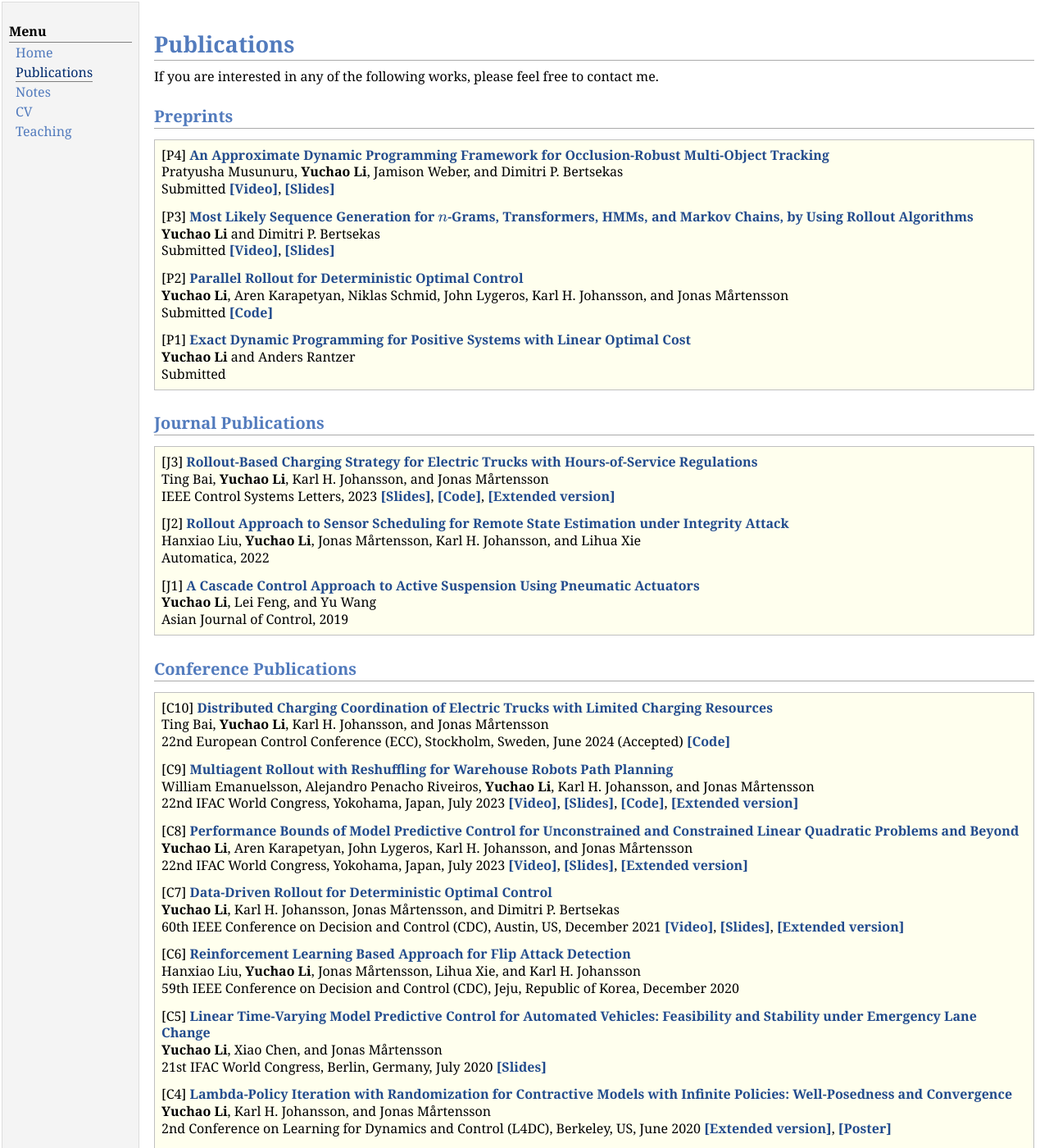
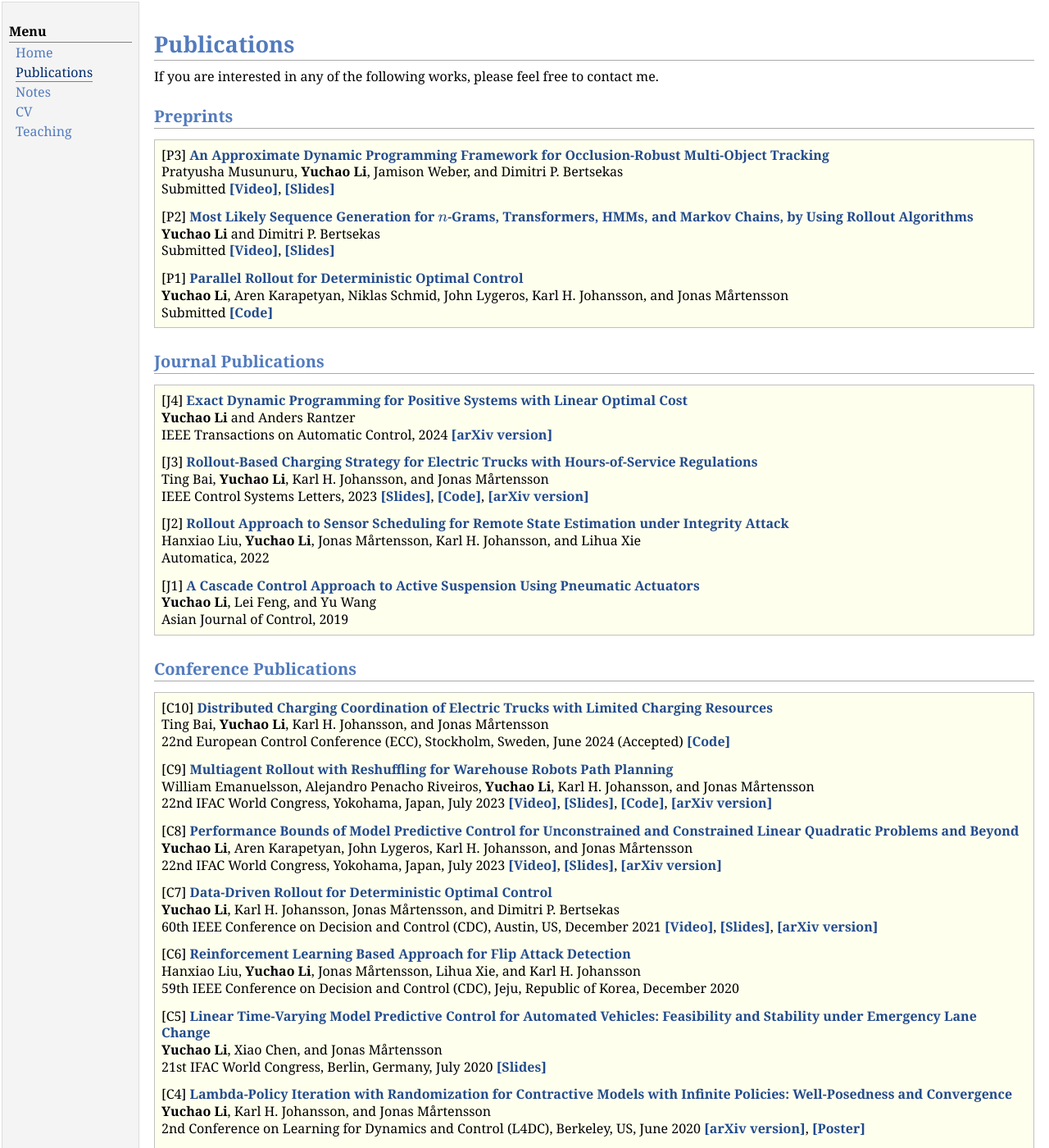
Before and after one commit to yuchaotaigu/yuchaotaigu.github.io, a Jekyll site: the page research.html, which Jekyll copies as it is, in a window 1280 px wide and 1400 px high. Shown: the whole window at 82% size. Built offline with Jekyll 4.4.1, drawn with Linux system fonts in a browser that asks for light colours; comment, search, counter and statistics services are not loaded.

Commit message:
DP positive systems

```diff
--- a/research.html
+++ b/research.html
@@ -45,26 +45,26 @@ If you are interested in any of the following works, please feel free to contact
 <h2>Preprints</h2>
 <div class="infoblock">
 <div class="blockcontent">
-<p>[P4] <a href="https://arxiv.org/abs/2405.15137"><b>An Approximate Dynamic Programming Framework for Occlusion-Robust Multi-Object Tracking</b></a> <br />
+<p>[P3] <a href="https://arxiv.org/abs/2405.15137"><b>An Approximate Dynamic Programming Framework for Occlusion-Robust Multi-Object Tracking</b></a> <br />
 Pratyusha Musunuru, <b>Yuchao Li</b>, Jamison Weber, and Dimitri P. Bertsekas<br />
  Submitted <a href="https://youtu.be/jjlytqtO7IE?si=eDe8RYtvsEnhV60O"><b>[Video]</b></a>, <a href="https://web.mit.edu/dimitrib/www/RLTopics_2024_Lect7.pdf"><b>[Slides]</b></a></p>
-<p>[P3] <a href="https://arxiv.org/abs/2403.15465"><b>Most Likely Sequence Generation for $n$-Grams, Transformers, HMMs, and Markov Chains, by Using Rollout Algorithms</b></a> <br />
+<p>[P2] <a href="https://arxiv.org/abs/2403.15465"><b>Most Likely Sequence Generation for $n$-Grams, Transformers, HMMs, and Markov Chains, by Using Rollout Algorithms</b></a> <br />
 <b>Yuchao Li</b> and Dimitri P. Bertsekas<br />
  Submitted <a href="https://youtu.be/nIkNKgf3Eiw?si=m9WBQn3eQmvuUD_T"><b>[Video]</b></a>, <a href="https://web.mit.edu/dimitrib/www/RLTopics_2024_Lect10.pdf"><b>[Slides]</b></a></p>
-<p>[P2] <a href="http://arxiv.org/abs/2309.14560"><b>Parallel Rollout for Deterministic Optimal Control</b></a> <br />
+<p>[P1] <a href="http://arxiv.org/abs/2309.14560"><b>Parallel Rollout for Deterministic Optimal Control</b></a> <br />
 <b>Yuchao Li</b>, Aren Karapetyan, Niklas Schmid, John Lygeros, Karl H. Johansson, and Jonas Mårtensson<br />
  Submitted <a href="https://github.com/akarapet/pr-mpc"><b>[Code]</b></a></p>
-<p>[P1] <a href="https://arxiv.org/abs/2306.02072"><b>Exact Dynamic Programming for Positive Systems with Linear Optimal Cost</b></a> <br />
-<b>Yuchao Li</b> and Anders Rantzer<br />
- Submitted</p>
   </div></div>
 
 <h2>Journal Publications</h2>
 <div class="infoblock">
 <div class="blockcontent">
+<p>[J4] <a href="https://arxiv.org/abs/2306.02072"><b>Exact Dynamic Programming for Positive Systems with Linear Optimal Cost</b></a> <br />
+<b>Yuchao Li</b> and Anders Rantzer<br />
+ IEEE Transactions on Automatic Control, 2024 <a href="https://arxiv.org/abs/2306.02072"><b>[arXiv version]</b></a></p>
 <p>[J3] <a href="https://ieeexplore.ieee.org/document/10147895"><b>Rollout-Based Charging Strategy for Electric Trucks with Hours-of-Service Regulations</b></a> <br />
 Ting Bai, <b>Yuchao Li</b>, Karl H. Johansson, and Jonas Mårtensson <br />
- IEEE Control Systems Letters, 2023 <a href="research/Slides_CDC_2023.pdf"><b>[Slides]</b></a>, <a href="https://yuchaotaigu.github.io/research/CDC23.ipynb"><b>[Code]</b></a>, <a href="https://arxiv.org/abs/2303.08895"><b>[Extended version]</b></a></p>
+ IEEE Control Systems Letters, 2023 <a href="research/Slides_CDC_2023.pdf"><b>[Slides]</b></a>, <a href="https://yuchaotaigu.github.io/research/CDC23.ipynb"><b>[Code]</b></a>, <a href="https://arxiv.org/abs/2303.08895"><b>[arXiv version]</b></a></p>
 <p>[J2] <a href="https://www.sciencedirect.com/science/article/abs/pii/S0005109822003314"><b>Rollout Approach to Sensor Scheduling for Remote State Estimation under Integrity Attack</b></a> <br />
 Hanxiao Liu, <b>Yuchao Li</b>, Jonas Mårtensson, Karl H. Johansson, and Lihua Xie <br />
  Automatica, 2022</p>
@@ -81,13 +81,13 @@ Ting Bai, <b>Yuchao Li</b>, Karl H. Johansson, and Jonas Mårtensson <br />
  22nd European Control Conference (ECC), Stockholm, Sweden, June 2024 (Accepted) <a href="https://github.com/kth-tingbai/Distributed-Charging-for-EVs"><b>[Code]</b></a></p>
 <p>[C9] <a href="https://www.sciencedirect.com/science/article/pii/S2405896323018384"><b>Multiagent Rollout with Reshuffling for Warehouse Robots Path Planning</b></a> <br />
 William Emanuelsson, Alejandro Penacho Riveiros, <b>Yuchao Li</b>, Karl H. Johansson, and Jonas Mårtensson <br />
-22nd IFAC World Congress, Yokohama, Japan, July 2023 <a href="https://youtu.be/bYTebne_4-Q?si=gRIbwghaCGXa-D4k"><b>[Video]</b></a>, <a href="research/IFAC_23_warehouse_slides.pdf"><b>[Slides]</b></a>, <a href="https://github.com/will-em/multi-agent-rollout"><b>[Code]</b></a>, <a href="https://arxiv.org/abs/2211.08201"><b>[Extended version]</b></a></p>
+22nd IFAC World Congress, Yokohama, Japan, July 2023 <a href="https://youtu.be/bYTebne_4-Q?si=gRIbwghaCGXa-D4k"><b>[Video]</b></a>, <a href="research/IFAC_23_warehouse_slides.pdf"><b>[Slides]</b></a>, <a href="https://github.com/will-em/multi-agent-rollout"><b>[Code]</b></a>, <a href="https://arxiv.org/abs/2211.08201"><b>[arXiv version]</b></a></p>
 <p>[C8] <a href="https://www.sciencedirect.com/science/article/pii/S2405896323015367"><b>Performance Bounds of Model Predictive Control for Unconstrained and Constrained Linear Quadratic Problems and Beyond</b></a> <br />
 <b>Yuchao Li</b>, Aren Karapetyan, John Lygeros, Karl H. Johansson, and Jonas Mårtensson <br />
-22nd IFAC World Congress, Yokohama, Japan, July 2023 <a href="https://youtu.be/dopskkUagTY?si=-d2gtSeNSfGV6lNq"><b>[Video]</b></a>, <a href="research/IFAC_23_slides.pdf"><b>[Slides]</b></a>, <a href="https://arxiv.org/abs/2211.06187"><b>[Extended version]</b></a></p>
+22nd IFAC World Congress, Yokohama, Japan, July 2023 <a href="https://youtu.be/dopskkUagTY?si=-d2gtSeNSfGV6lNq"><b>[Video]</b></a>, <a href="research/IFAC_23_slides.pdf"><b>[Slides]</b></a>, <a href="https://arxiv.org/abs/2211.06187"><b>[arXiv version]</b></a></p>
 <p>[C7] <a href="https://ieeexplore.ieee.org/document/9683499"><b>Data-Driven Rollout for Deterministic Optimal Control</b></a><br />
 <b>Yuchao Li</b>, Karl H. Johansson, Jonas Mårtensson, and Dimitri P. Bertsekas <br />
-60th IEEE Conference on Decision and Control (CDC), Austin, US, December 2021 <a href="https://youtu.be/6lhpVCqhThM"><b>[Video]</b></a>, <a href="research/CDC21_presentation.pdf"><b>[Slides]</b></a>, <a href="https://arxiv.org/abs/2105.03116"><b>[Extended version]</b></a></p>
+60th IEEE Conference on Decision and Control (CDC), Austin, US, December 2021 <a href="https://youtu.be/6lhpVCqhThM"><b>[Video]</b></a>, <a href="research/CDC21_presentation.pdf"><b>[Slides]</b></a>, <a href="https://arxiv.org/abs/2105.03116"><b>[arXiv version]</b></a></p>
 <p>[C6] <a href="https://ieeexplore.ieee.org/abstract/document/9303818"><b>Reinforcement Learning Based Approach for Flip Attack Detection</b></a><br />
 Hanxiao Liu, <b>Yuchao Li</b>, Jonas Mårtensson, Lihua Xie, and Karl H. Johansson <br />
 59th IEEE Conference on Decision and Control (CDC), Jeju, Republic of Korea, December 2020 </p>
@@ -96,7 +96,7 @@ Hanxiao Liu, <b>Yuchao Li</b>, Jonas Mårtensson, Lihua Xie, and Karl H. Johanss
 21st IFAC World Congress, Berlin, Germany, July 2020 <a href="research/IFAC_20_presentation.pdf"><b>[Slides]</b></a><br /></p>
 <p>[C4] <a href="http://proceedings.mlr.press/v120/li20b.html"><b>Lambda-Policy Iteration with Randomization for Contractive Models with Infinite Policies: Well-Posedness and Convergence </b></a><br />
 <b>Yuchao Li</b>, Karl H. Johansson, and Jonas Mårtensson <br />
-2nd Conference on Learning for Dynamics and Control (L4DC), Berkeley, US, June 2020 <a href="https://arxiv.org/abs/1912.08504"><b>[Extended version]</b></a>, <a href="research/L4DC_poster.pdf"><b>[Poster]</b></a><br /></p>
+2nd Conference on Learning for Dynamics and Control (L4DC), Berkeley, US, June 2020 <a href="https://arxiv.org/abs/1912.08504"><b>[arXiv version]</b></a>, <a href="research/L4DC_poster.pdf"><b>[Poster]</b></a><br /></p>
 <p>[C3] <a href="https://ieeexplore.ieee.org/abstract/document/8796055"><b>A Hierarchical Control System for Smart Parking Lots with Automated Vehicles: Improve Efficiency by Leveraging Prediction of Human Drivers </b></a><br />
 <b>Yuchao Li</b>, Karl H. Johansson, and Jonas Mårtensson <br />
 18th European Control Conference (ECC), Naples, Italy, June 2019 </p>
```
